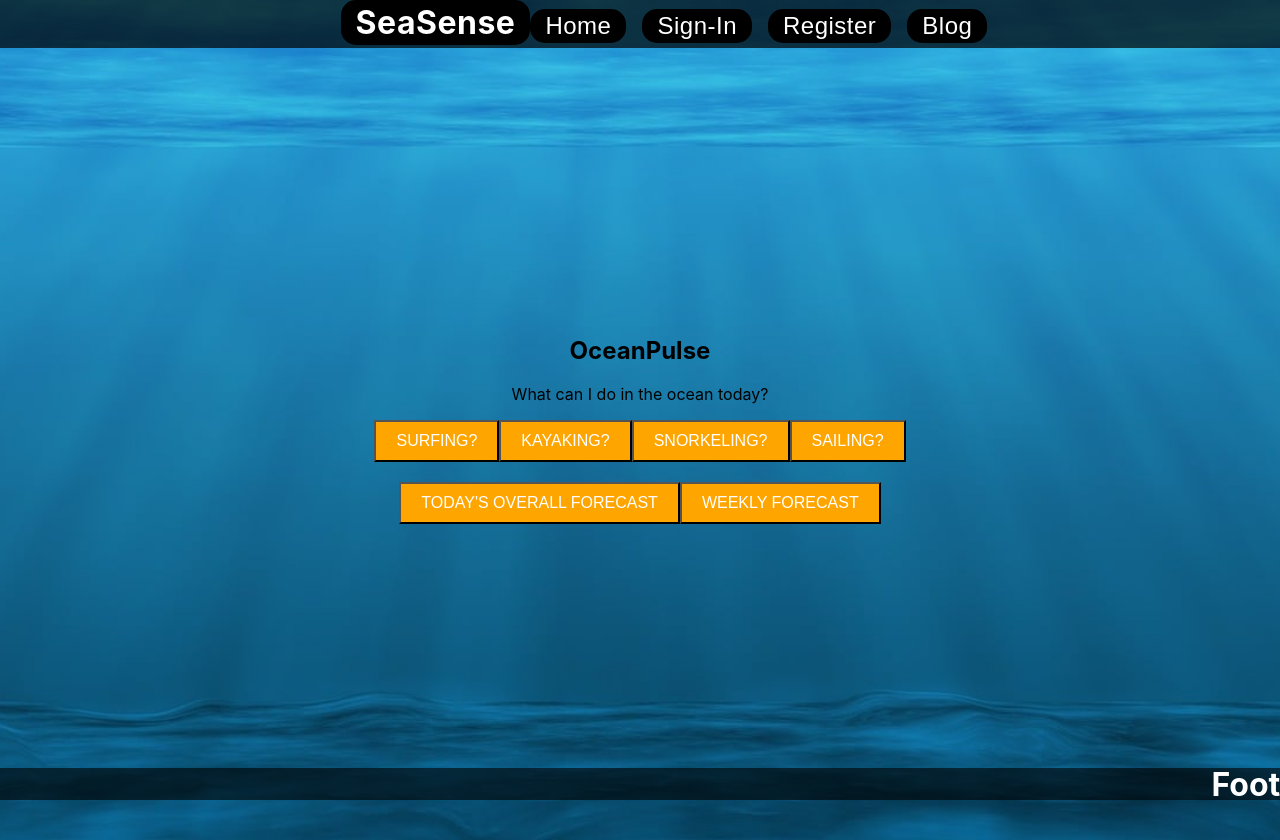
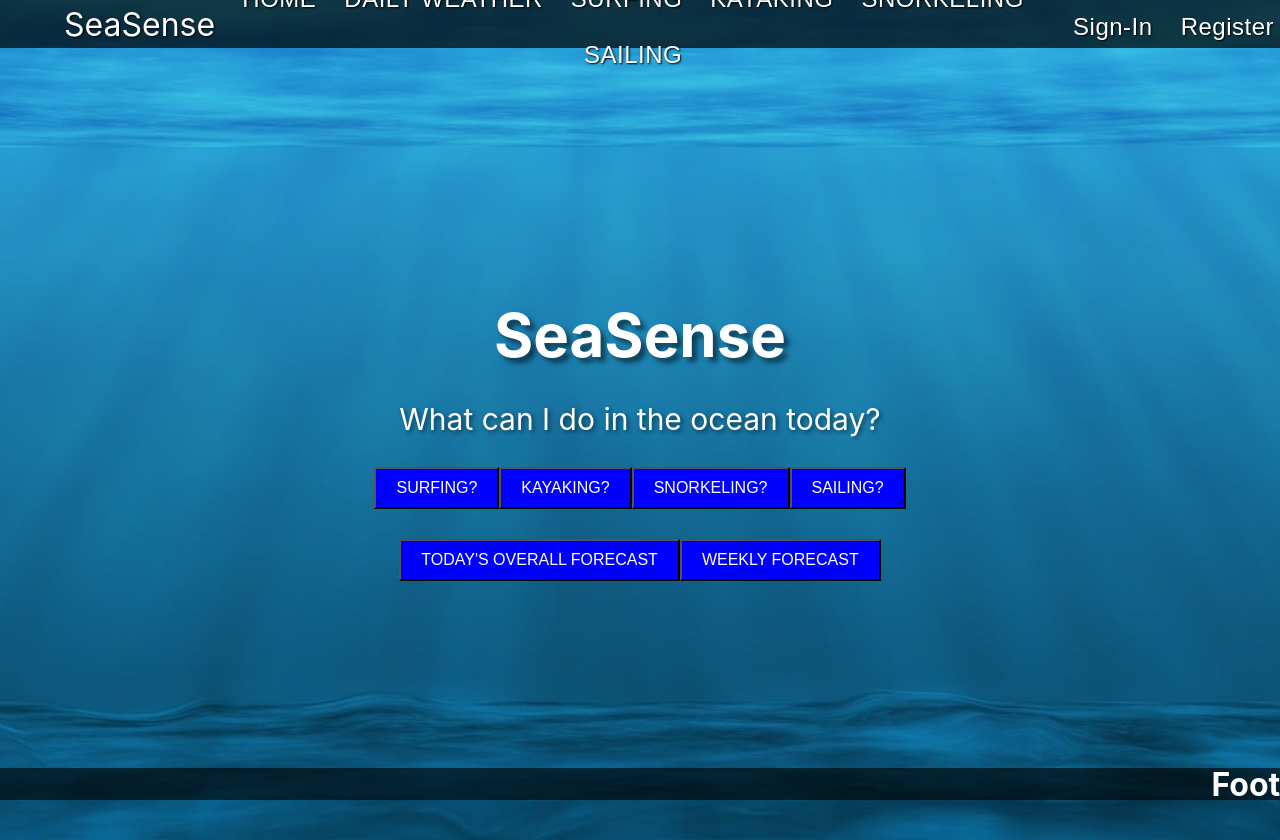
Before and after one commit to ellenell/ocean-app-frontend, a React (Create React App) app: page / in a window 1280 px wide. Built offline with nearby package versions, Linux system fonts and the light colour scheme; no server answers.

Commit message:
updated my header and homepage

```diff
--- a/src/App.js
+++ b/src/App.js
@@ -29,23 +29,25 @@ function App() {
   const [blog, setBlog] = useState(null);
 
   const getBlog = async () => {
-    const URL = `http://localhost:4000/blog`
-    const response = await fetch(URL);
+    const response = await fetch(`${URL}blog`);
     const data = await response.json();
     console.log(data.data)
     setBlog(data.data);
   };
 
-  const createBlog = async (blog) => {
-    const URLCreate = `http://localhost:4000/blog/create`
-    await fetch(URLCreate, {
+  const createBlog = async (newBlog) => {
+    const response = await fetch(`${URL}blog/create`, {
       method: "post",
       headers: {
         "Content-Type": "application/json",
       },
-      body: JSON.stringify(blog),
+      body: JSON.stringify(newBlog),
     });
-    getBlog();
+    if (response.ok) {
+      getBlog();
+    } else {
+      console.error("Failed to create blog");
+    }
   };
 
   useEffect(() => {
--- a/src/components/Header.js
+++ b/src/components/Header.js
@@ -3,8 +3,8 @@ import { Link } from 'react-router-dom';
 
 const headerStyle = {
   display: 'flex',
-  justifyContent: 'center', // Center the content horizontally
-  alignItems: 'center', // Center the content vertically
+  justifyContent: 'center',
+  alignItems: 'center',
   color: 'white',
   height: '3rem',
   position: 'fixed',
@@ -17,26 +17,16 @@ const headerStyle = {
 };
 
 const buttonStyle = {
-  display: 'inline-flex',
-  alignItems: 'center',
-  justifyContent: 'center',
   fontSize: '1.5rem',
-  padding: '3px 15px',
-  marginTop: '10px',
   margin: '1rem 1rem 0 0',
   color: 'white',
-  backgroundColor: 'black',
-  borderRadius: '15px',
-  textAlign: 'center',
-  textDecoration: 'none',
-  opacity: 1,
+  backgroundColor: 'transparent',
   border: 'none',
   cursor: 'pointer',
   textShadow: '1px 1px 2px black',
   marginBottom: '10px',
   letterSpacing: '.5px',
   transition: 'transform 0.3s ease-in-out',
-
 };
 
 const hoverStyles = {
@@ -62,25 +52,97 @@ const Header = () => {
     return buttonStyle;
   };
 
+  const containerStyle = {
+    display: 'flex',
+    alignItems: 'center',
+    width: '100%',
+    padding: '0 1rem', // Adjust the padding to create more space
+  };
+
   const h1Style = {
-    ...buttonStyle,
     fontSize: '2rem',
     margin: '0',
+    color: 'white',
+    textShadow: '1px 1px 2px black',
+    marginLeft: '1rem',
+  };
+
+  const centerStyle = {
+    flex: 1,
+    textAlign: 'center',
+  };
+
+  const rightAlignStyle = {
+    textAlign: 'right',
+    whiteSpace: 'nowrap',
+    flex: 'none', // Added to prevent the register button from taking up extra space
   };
 
   return (
     <div className="header" style={headerStyle}>
-      <div>
-      <h1 style={h1Style}>SeaSense</h1>
+      <div style={containerStyle}>
+        <div style={h1Style}>SeaSense</div>
+        <div style={centerStyle}>
           <Link to="/">
             <button
               style={getButtonStyle('home')}
               onMouseEnter={() => handleButtonHover('home')}
               onMouseLeave={handleButtonLeave}
             >
-            Home
+              HOME
             </button>
           </Link>
+
+          <Link to="/daily-weather">
+            <button
+              style={getButtonStyle('daily-weather')}
+              onMouseEnter={() => handleButtonHover('daily-weather')}
+              onMouseLeave={handleButtonLeave}
+            >
+              DAILY WEATHER
+            </button>
+          </Link>
+          <Link to="/surfing-weather">
+            <button
+              style={getButtonStyle('surfing-weather')}
+              onMouseEnter={() => handleButtonHover('surfing-weather')}
+              onMouseLeave={handleButtonLeave}
+            >
+              SURFING
+            </button>
+          </Link>
+
+          <Link to="/kayaking-weather">
+            <button
+              style={getButtonStyle('kayaking')}
+              onMouseEnter={() => handleButtonHover('kayaking')}
+              onMouseLeave={handleButtonLeave}
+            >
+              KAYAKING
+            </button>
+          </Link>
+
+          <Link to="/snorkeling-weather">
+            <button
+              style={getButtonStyle('snorkeling')}
+              onMouseEnter={() => handleButtonHover('snorkeling')}
+              onMouseLeave={handleButtonLeave}
+            >
+              SNORKELING
+            </button>
+          </Link>
+
+          <Link to="/sailing-weather">
+            <button
+              style={getButtonStyle('sailing-weather')}
+              onMouseEnter={() => handleButtonHover('sailing-weather')}
+              onMouseLeave={handleButtonLeave}
+            >
+              SAILING
+            </button>
+          </Link>
+        </div>
+        <div style={rightAlignStyle}>
           <Link to="/signin">
             <button
               style={getButtonStyle('signin')}
@@ -99,19 +161,10 @@ const Header = () => {
               Register
             </button>
           </Link>
-        <Link to="/blog-index">
-          <button
-            style={getButtonStyle('blog')}
-            onMouseEnter={() => handleButtonHover('blog')}
-            onMouseLeave={handleButtonLeave}
-          >
-            Blog
-          </button>
-        </Link>
+        </div>
       </div>
     </div>
   );
 };
 
-
 export default Header;
--- a/src/pages/Create.js
+++ b/src/pages/Create.js
@@ -24,7 +24,7 @@ const Create = ({ createBlog }) => {
       name: "",
       image: "",
       description: "",
-      typeofactivity: ""
+      typeOfActivity: "",
     });
 
     // Redirect to the Show page after creating the blog
@@ -65,17 +65,25 @@ const Create = ({ createBlog }) => {
           onChange={handleChange}
           placeholder="Description"
         />
-        <select name="activity" id="activity" onChange={handleChange} value={newBlog.typeofactivity}>
-          <option value="">Select Activity</option>
-          <option value="surfing">Surfing</option>
-          <option value="kayaking">Kayaking</option>
-          <option value="sailing">Sailing</option>
-          <option value="swimming">Swimming</option>
-        </select>
+    <select
+      name="typeOfActivity"
+      id="typeOfActivity"
+      onChange={handleChange}
+      value={newBlog.typeOfActivity}
+    >
+    <option value="Surfing">Select Activity</option>
+    <option value="Surfing">Surfing</option>
+    <option value="Kayaking">Kayaking</option>
+    <option value="Sailing">Sailing</option>
+    <option value="Swimming">Snorkeling</option>
+    </select>
+
         <button type="submit">Create</button>
       </form>
     </div>
   );
 };
 
+// console.log(createBlog)
+
 export default Create;
--- a/src/pages/Edit.js
+++ b/src/pages/Edit.js
@@ -8,7 +8,7 @@ const Edit = () => {
     name: '',
     image: '',
     description: '',
-    typeofactivity: ''
+    typeOfActivity: ''
   });
 
   useEffect(() => {
@@ -85,12 +85,12 @@ const Edit = () => {
           onChange={handleChange}
           placeholder="Description"
         />
-        <select name="typeofactivity" id="typeofactivity" onChange={handleChange} value={formData.typeofactivity}>
+        <select name="typeOfActivity" id="typeOfActivity" onChange={handleChange} value={formData.typeOfActivity}>
           <option value="">Select Activity</option>
           <option value="Surfing">Surfing</option>
           <option value="Kayaking">Kayaking</option>
           <option value="Sailing">Sailing</option>
-          <option value="Swimming">Swimming</option>
+          <option value="Swimming">Snorkeling</option>
         </select>
         <button type="submit">Update</button>
       </form>
--- a/src/pages/HomePage.js
+++ b/src/pages/HomePage.js
@@ -3,7 +3,6 @@ import { Link } from 'react-router-dom';
 
 import underwaterImage from '../images/underwater-2615376_1280.jpg';
 
-function HomePage() {
 const mainDivStyle = {
   backgroundImage: `url(${underwaterImage})`,
   backgroundSize: 'cover',
@@ -16,18 +15,36 @@ function HomePage() {
   padding: '20px',
 };
 
+const titleStyle = {
+  fontSize: '60px',
+  fontWeight: 'bold',
+  marginBottom: '20px',
+  color: 'white',
+  textShadow: '5px 5px 5px rgba(0, 0, 0, 0.5)',
+};
+
+const paragraphStyle = {
+  fontSize: '30px',
+  color: 'white',
+  textShadow: '2px 2px 4px rgba(0, 0, 0, 0.5)',
+};
+
 const buttonStyle = {
-    backgroundColor: 'orange',
+  backgroundColor: 'blue',
   color: 'white',
   padding: '10px 20px',
   fontSize: '16px',
+  marginBottom: '10px',
 };
+
+function HomePage() {
+
 
   return (
     <div className="homepage" style={mainDivStyle}>
       <div>
-        <h2>OceanPulse</h2>
-        <p>What can I do in the ocean today?</p>
+        <h2 style={titleStyle}>SeaSense</h2>
+        <p style={paragraphStyle}>What can I do in the ocean today?</p>
         <Link to="/surfing-weather">
           <button style={buttonStyle}>SURFING?</button>
         </Link>
--- a/src/pages/Show.js
+++ b/src/pages/Show.js
@@ -42,7 +42,7 @@ const Show = (props) => {
       <h1>{blogs.name}</h1>
       <h2>{formattedDate}</h2>
       <h2>{blogs.description}</h2>
-      <h2>{blogs.typeofactivity}</h2>
+      <h2>{blogs.typeOfActivity}</h2>
       <img src={blogs.image} alt={blogs.name} />
       <br />
       <br />
```
Lines whose indentation alone changed are shown as unchanged.
